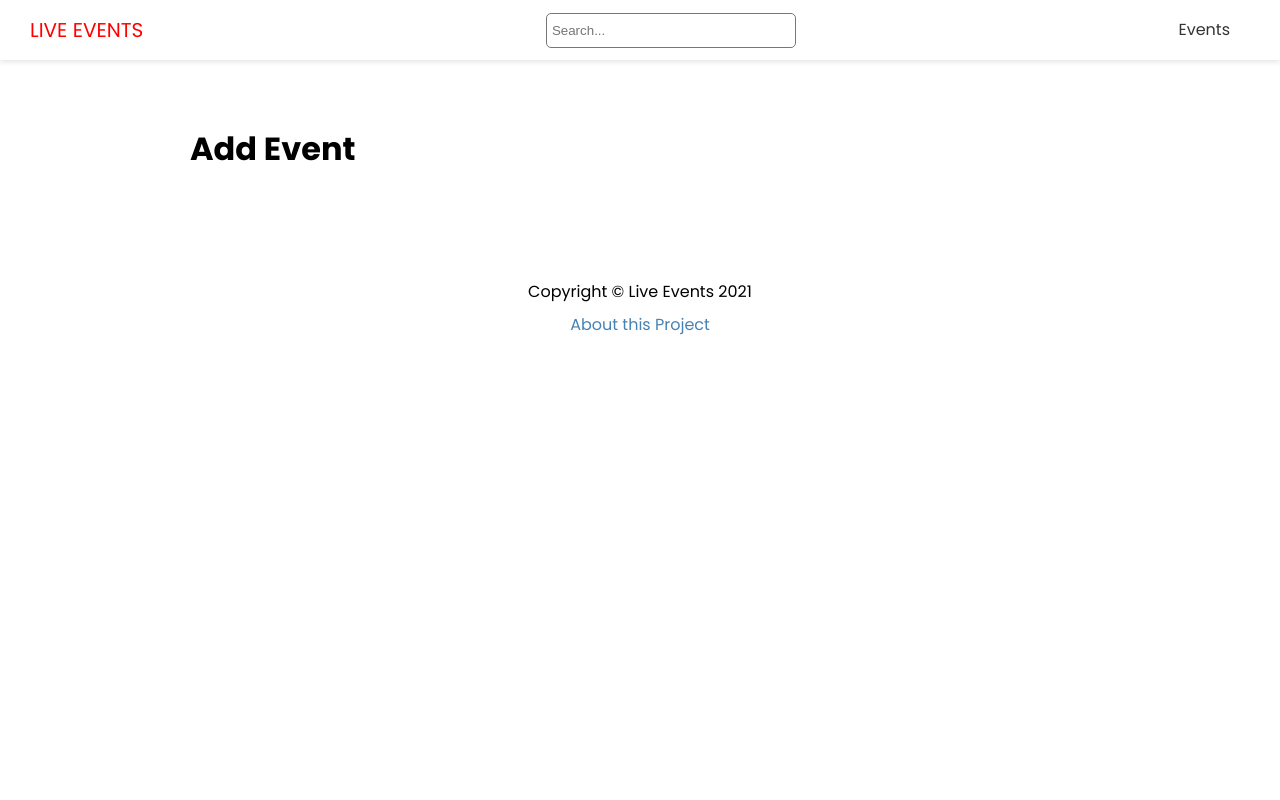
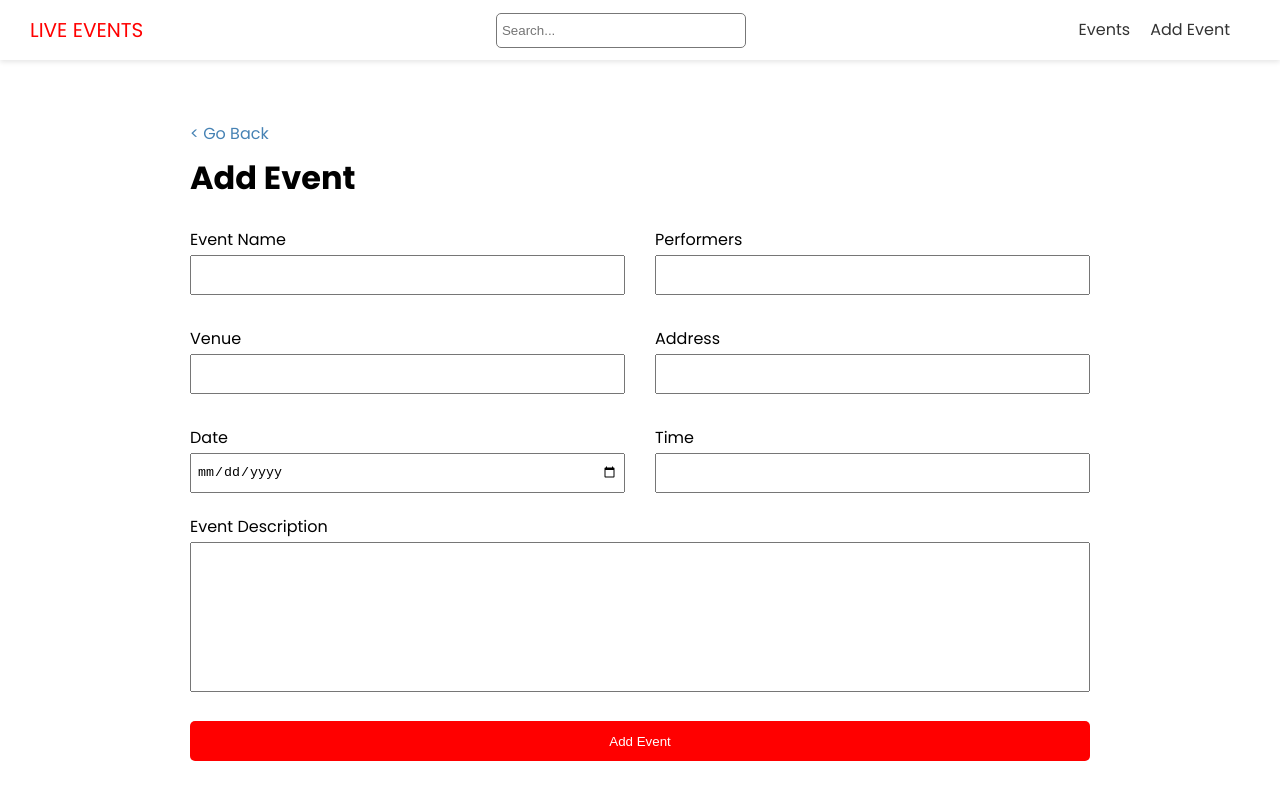
Before and after one commit to jonathanjacka/live-events-frontend, a Next.js app: page /events/add in a window 1280 px wide. Shown: the top 800 px of the page. Built offline with nearby package versions, Linux system fonts and the light colour scheme; no server answers.

Commit message:
Added add event button and form skeleton on add event page

```diff
--- a/components/Header.js
+++ b/components/Header.js
@@ -18,6 +18,11 @@
           <li>
             <Link href='/events'>Events</Link>
           </li>
+          <li>
+            <Link href='/events/add'>
+              <a>Add Event</a>
+            </Link>
+          </li>
         </ul>
       </nav>
     </header>
--- a/pages/events/add.js
+++ b/pages/events/add.js
@@ -1,9 +1,127 @@
 import { Layout } from '@/components/Layout';
+import { useState } from 'react';
+import { useRouter } from 'next/router';
+import Link from 'next/link';
+import { API_URL } from '@/config/index';
+import styles from '@/styles/Form.module.css';
 
 export default function AddEventPage() {
+  const [values, setValues] = useState({
+    name: '',
+    performers: '',
+    venue: '',
+    address: '',
+    date: '',
+    time: '',
+    description: '',
+  });
+
+  const router = useRouter();
+
+  const handleSubmit = (event) => {
+    event.preventDefault();
+    console.log('submit!', values);
+    setValues({
+      name: '',
+      performers: '',
+      venue: '',
+      address: '',
+      date: '',
+      time: '',
+      description: '',
+    });
+  };
+
+  const handleInputChange = (event) => {
+    const { name, value } = event.target;
+    setValues({ ...values, [name]: value });
+  };
+
   return (
     <Layout title='Add New Event'>
+      <Link href='/events'>{'< Go Back'}</Link>
       <h1>Add Event</h1>
+
+      <form className={styles.form} onSubmit={handleSubmit}>
+        <div className={styles.grid}>
+          {/*Inputs here */}
+          <div>
+            <label htmlFor='name'>Event Name</label>
+            <input
+              type='text'
+              id='name'
+              name='name'
+              values={values.name}
+              onChange={handleInputChange}
+            />
+          </div>
+          <div>
+            <label htmlFor='performers'>Performers</label>
+            <input
+              type='text'
+              name='performers'
+              id='performers'
+              value={values.performers}
+              onChange={handleInputChange}
+            />
+          </div>
+          <div>
+            <label htmlFor='venue'>Venue</label>
+            <input
+              type='text'
+              name='venue'
+              id='venue'
+              value={values.venue}
+              onChange={handleInputChange}
+            />
+          </div>
+          <div>
+            <label htmlFor='address'>Address</label>
+            <input
+              type='text'
+              name='address'
+              id='address'
+              value={values.address}
+              onChange={handleInputChange}
+            />
+          </div>
+          <div>
+            <label htmlFor='date'>Date</label>
+            <input
+              type='date'
+              name='date'
+              id='date'
+              value={values.date}
+              onChange={handleInputChange}
+            />
+          </div>
+          <div>
+            <label htmlFor='time'>Time</label>
+            <input
+              type='text'
+              name='time'
+              id='time'
+              value={values.time}
+              onChange={handleInputChange}
+            />
+          </div>
+        </div>
+        {/*Inputs grid ends here */}
+
+        <div>
+          <label htmlFor='description'>Event Description</label>
+          <textarea
+            className={styles.text_description}
+            type='text'
+            name='description'
+            id='description'
+            value={values.description}
+            onChange={handleInputChange}
+          ></textarea>
+        </div>
+
+        <input type='submit' value='Add Event' className='btn' />
+      </form>
     </Layout>
   );
 }
--- /dev/null
+++ b/styles/Form.module.css
@@ -0,0 +1,43 @@
+.form label {
+  display: block;
+}
+
+.form input {
+  width: 100%;
+  height: 40px;
+  padding: 5px;
+}
+
+.form textarea {
+  width: 100%;
+  height: 150px;
+}
+
+.form input[type='submit'] {
+  display: block;
+  width: 100%;
+  margin: 20px 0 30px;
+}
+
+.form .file {
+  border: 1px #ccc solid;
+  background-color: #f4f4f4;
+  padding: 10px;
+}
+
+.grid {
+  display: grid;
+  grid-template-columns: 1fr 1fr;
+  gap: 30px;
+  margin-bottom: 20px;
+}
+
+.text_description {
+  resize: none;
+}
+
+@media (max-width: 600px) {
+  .grid {
+    grid-template-columns: 1fr;
+  }
+}
```
